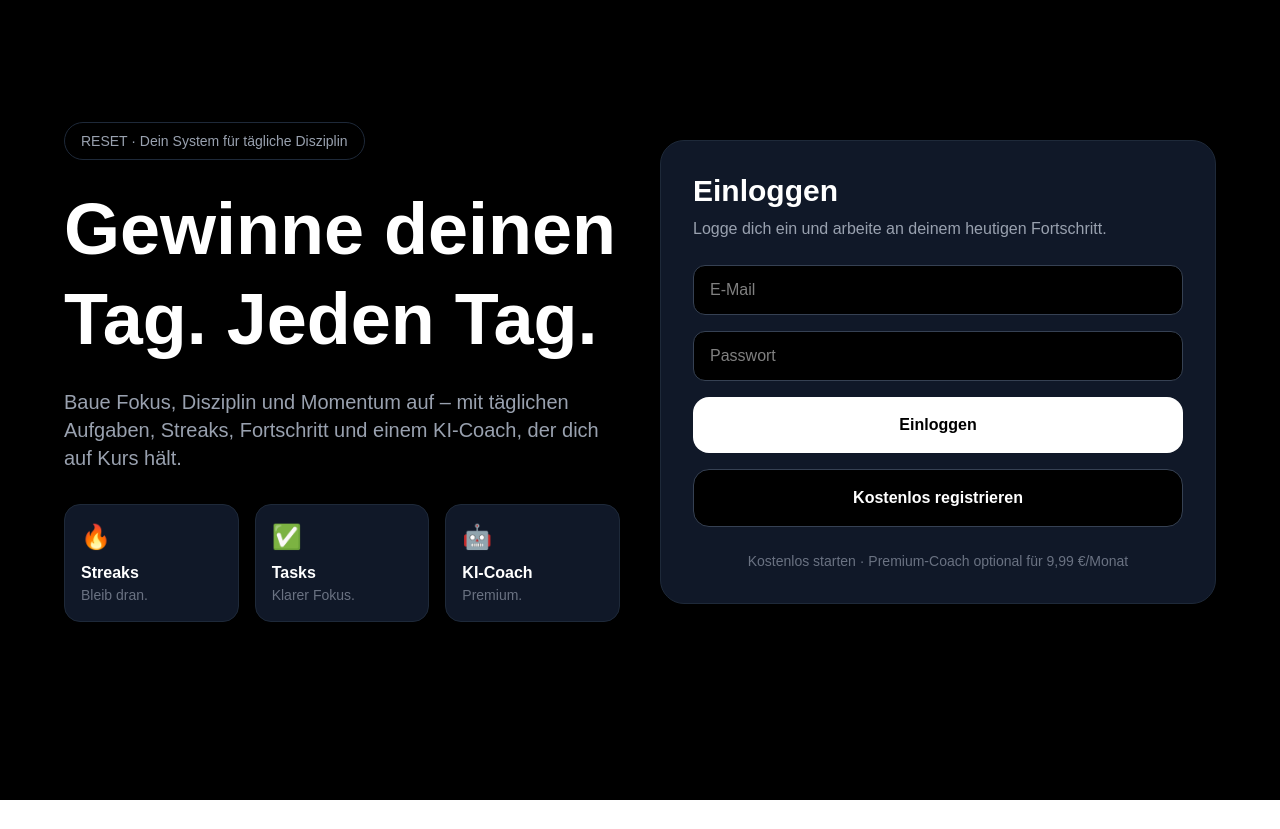
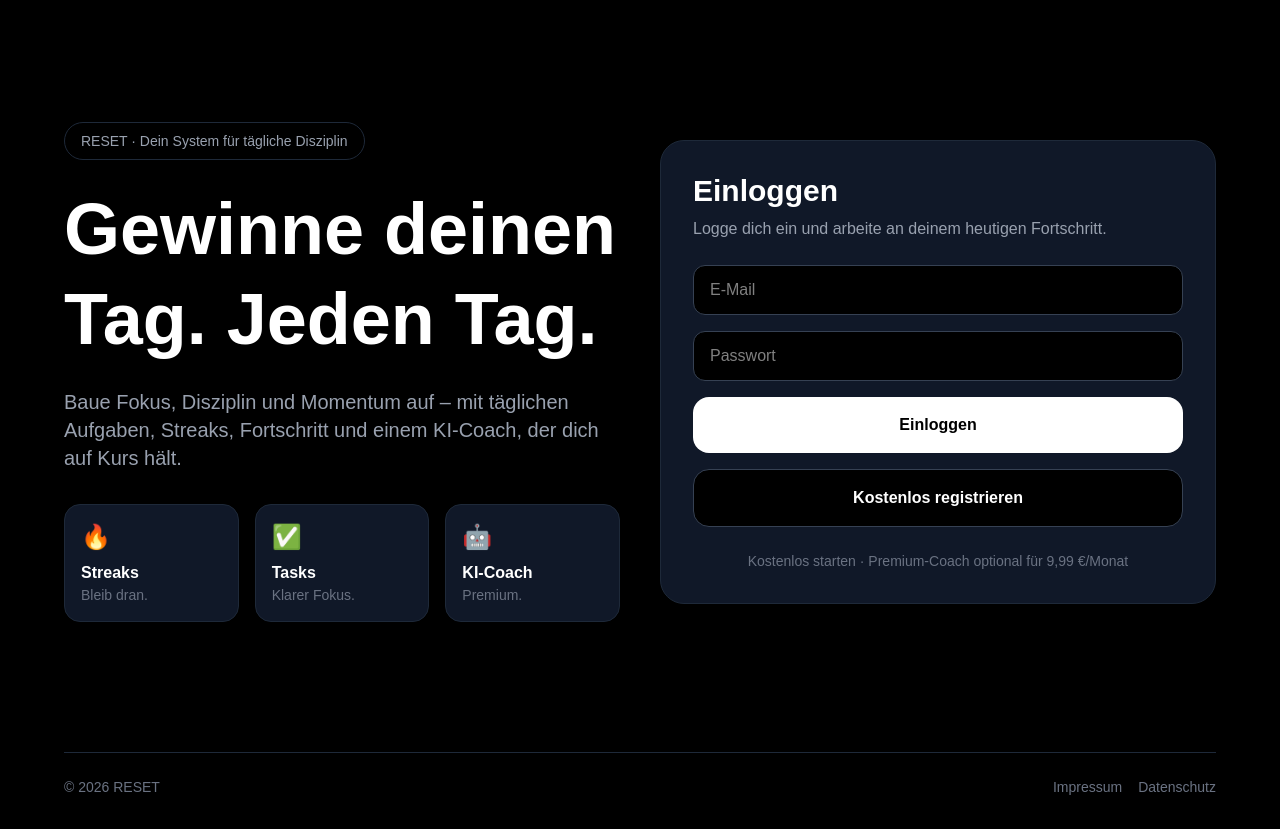
Before and after one commit to niklasgorbatschow06-a11y/reset-app, a Next.js app: page / in a window 1280 px wide. Before the commit the page ends 800 px from the top, so only its background shows below. Built offline with nearby package versions, Linux system fonts and the light colour scheme; no server answers.

Commit message:
add landing footer links

```diff
--- a/app/page.js
+++ b/app/page.js
@@ -120,6 +120,18 @@ export default function Home() {
           </p>
         </section>
       </div>
+      <footer className="max-w-6xl mx-auto border-t border-gray-800 pt-6 mt-10 flex flex-col sm:flex-row gap-4 justify-between text-sm text-gray-500">
+  <p>© 2026 RESET</p>
+
+  <div className="flex gap-4">
+    <a href="/impressum" className="hover:text-white">
+      Impressum
+    </a>
+    <a href="/datenschutz" className="hover:text-white">
+      Datenschutz
+    </a>
+  </div>
+</footer>
     </main>
   )
 }
```
